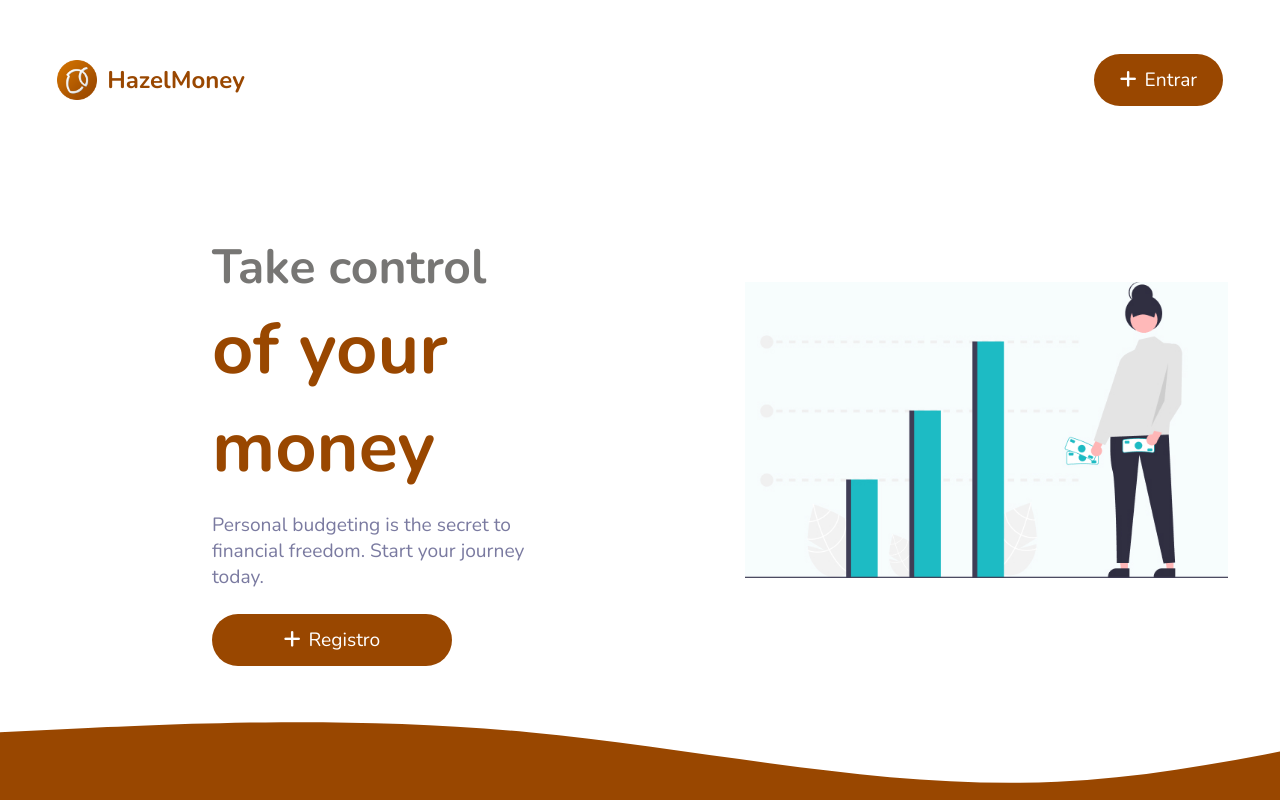
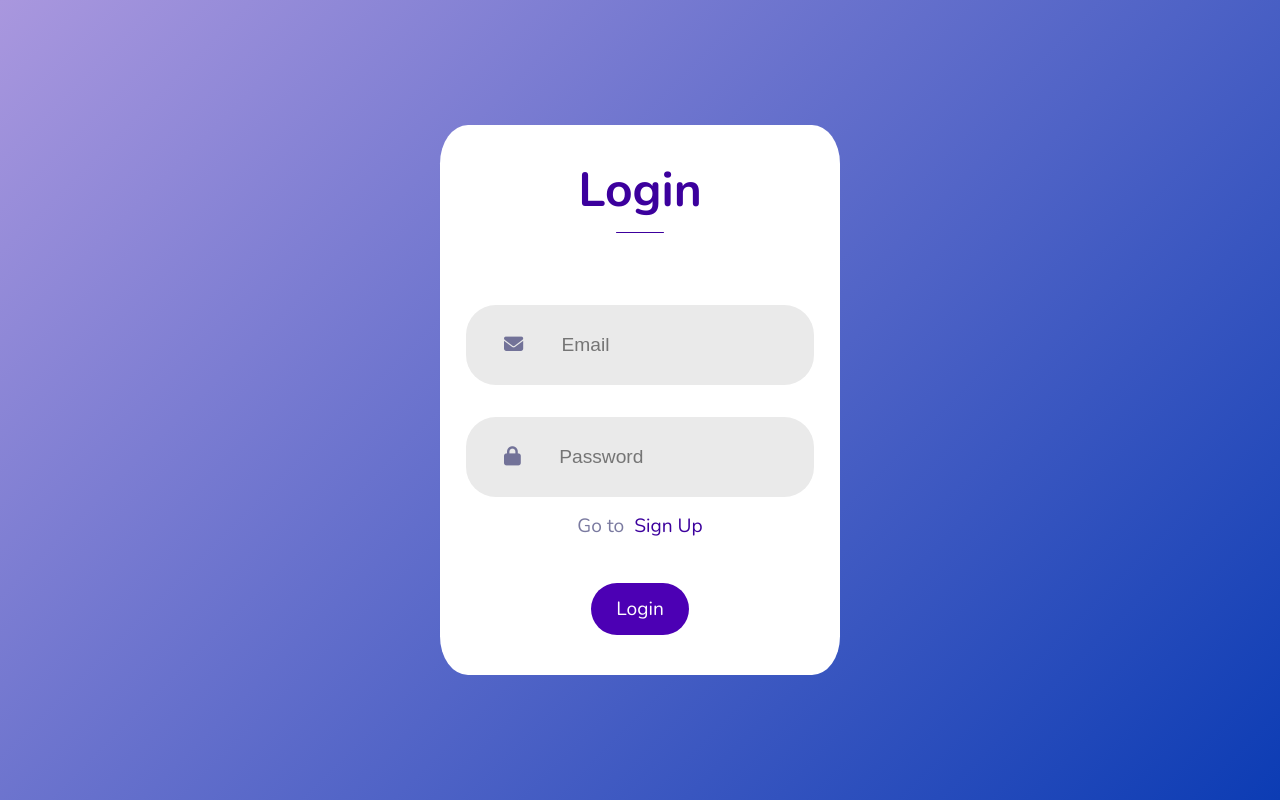
Before and after one commit to Hazel-Money/HazelMoney-Website, a React (Create React App) app: page /login in a window 1280 px wide. Built offline with nearby package versions, Linux system fonts and the light colour scheme.

Commit message:
Routing
Add routes to login

```diff
--- a/package.json
+++ b/package.json
@@ -27,7 +27,7 @@
     "react-dom": "^18.2.0",
     "react-icons": "^4.12.0",
     "react-images-uploading": "^3.1.7",
-    "react-router-dom": "^6.21.3",
+    "react-router-dom": "^6.22.1",
     "react-scripts": "5.0.1",
     "recharts": "^2.10.3",
     "scrollreveal": "^4.0.9",
--- a/src/App.js
+++ b/src/App.js
@@ -18,9 +18,7 @@ import Landing from "./components/Landing/Landing"
 function App() {
 
   const { showLogin} = useGlobalContext();
-
   const [active, setActive] = useState(1);
-
   const cookies = new Cookies();
   if (!cookies.get('jwt')) {
     return <Landing/>
--- a/src/components/Landing/Landing.jsx
+++ b/src/components/Landing/Landing.jsx
@@ -6,18 +6,18 @@ import waveSVG from '../../img/onda.svg';
 import Button from '../Button/Button';
 import { plus } from '../../utils/Icons';
 import { useGlobalContext } from '../../context/globalContext';
-import LoginSignup from "../Login/login";
+import { useNavigate } from "react-router-dom";
 
 function Landing() {
-    const { language, showLogin, setShowLogin } = useGlobalContext();
+    const { language } = useGlobalContext();
+    const navigate = useNavigate();
 
     const handleSignupClick = () => {
-        setShowLogin(true);
+        navigate('/login');
     };
 
     return (
         <LandingStyled>
-            {showLogin && <LoginSignup />}
             <div className="landing">
                 <div className="nav">
                     <div className="icon">
@@ -32,13 +32,12 @@ function Landing() {
                             bRad={"30px"}
                             bg={"#994700"}
                             color={"#fff"}
-                            onClick={handleSignupClick}
                         />
                     </div>
                 </div>
                 <div className="middle-content">
                     <div className="content">
-                        <h2>Take control</h2><h1>of your money</h1>
+                            <h2>{language === 'Portuguese' ? 'Ganha controlo' : 'Take control'}</h2><h1>{language === 'Portuguese' ? 'do teu dinheiro' : 'of your money'}</h1>
                         <p>Personal budgeting is the secret to financial freedom. Start your journey today.</p>
                         <Button
                             name={language === 'Portuguese' ? 'Sign up' : 'Registro'}
@@ -84,7 +83,7 @@ const LandingStyled = styled.div`
             span {
                 font-size: 24px;
                 font-weight: bold;
-                color: 	#994700;
+                color:  #994700;
             }
         }
 
@@ -143,7 +142,6 @@ const LandingStyled = styled.div`
         width: 100%;
         z-index: -1;
     }
-
 `;
 
 export default Landing;
--- a/src/components/Login/login.jsx
+++ b/src/components/Login/login.jsx
@@ -3,6 +3,8 @@ import styled from 'styled-components'
 import { user, emailIcon, pass } from '../../utils/Icons'
 import { useGlobalContext } from '../../context/globalContext'
 import Button from '../Button/Button'
+import { useNavigate } from "react-router-dom";
+
 
 const LoginSignup = () => {
   const { registerUser, loginUser } = useGlobalContext()
@@ -30,6 +32,8 @@ const LoginSignup = () => {
     }
   }
 
+  const navigate = useNavigate();
+
   const handleSubmit = (e) => {
     e.preventDefault()
     if (action === 'Sign Up') {
@@ -40,7 +44,7 @@ const LoginSignup = () => {
         password: ''
       })
     } else {
-      loginUser(loginInputState)
+      loginUser(loginInputState, navigate)
       setLoginInputState({
         email: '',
         password: ''
@@ -126,7 +130,7 @@ const LoginSignupStyled = styled.form`
     padding-top: 4vh;
     padding-bottom: 5vh;
     width: 80vw;
-    max-width: 400px; /* Adjust max-width to your preference */
+    max-width: 400px;
     border-radius: 7%;
   }
 
@@ -157,7 +161,7 @@ const LoginSignupStyled = styled.form`
     display: flex;
     flex-direction: column;
     gap: 4vh;
-    padding: 0 5vw;
+    padding: 0 2vw;
   }
 
   .input {
--- a/src/context/globalContext.js
+++ b/src/context/globalContext.js
@@ -3,6 +3,7 @@ import React, { useContext, useState, useEffect  } from "react";
 import Cookies from "universal-cookie"
 import {jwtDecode} from "jwt-decode"
 import Swal from 'sweetalert2'
+import { useNavigate } from "react-router-dom";
 
 
 const BASE_URL = "http://localhost:80/api";
@@ -45,7 +46,6 @@ export const GlobalProvider = ({children}) => {
     const [language, setLanguage] = useState(localStorage.getItem('environmentLanguage'))
     const [userUsername, setUsername] = useState("")
     const [userEmail, setEmail] = useState("")
-    const [showLogin, setShowLogin] = useState(false);
 
     function formatDate(date) {
         // Get year, month, day, hours, minutes, and seconds from the Date object
@@ -469,7 +469,7 @@ export const GlobalProvider = ({children}) => {
         }
     }
 
-    const loginUser = async (credentials) => {
+    const LoginUser = async (credentials, navigate) => {
         try {
             const response = await axios.post(`${BASE_URL}/login.php`, credentials);
 
@@ -498,7 +498,8 @@ export const GlobalProvider = ({children}) => {
                 setLanguage(language);
                 localStorage.setItem('environmentLanguage', language);
             }
-            window.location.reload(false);
+            navigate('/');
+            //window.location.reload(false);
         } catch (err) {
             Swal.fire({
                 position: "center",
@@ -943,7 +944,7 @@ export const GlobalProvider = ({children}) => {
             uploadProfilePicture,
             getAllTransactions,
             registerUser,
-            loginUser,
+            loginUser: LoginUser,
             logout,
             addCategory,
             setError,
@@ -979,8 +980,6 @@ export const GlobalProvider = ({children}) => {
             setExpenseError,
             getUserInformation,
             changeItemInformation,
-            setShowLogin,
-            showLogin,
             userUsername,
             userEmail,
             expenseError,
--- a/src/index.js
+++ b/src/index.js
@@ -2,7 +2,9 @@ import React from 'react';
 import ReactDOM from 'react-dom/client';
 import App from './App';
 import { GlobalStyle } from './styles/GlobalStyle';
-import { GlobalProvider, useGlobalContext } from './context/globalContext';
+import { GlobalProvider } from './context/globalContext';
+import Login from "./components/Login/login"
+import { BrowserRouter, Routes, Route } from "react-router-dom";
 
 const root = ReactDOM.createRoot(document.getElementById('root'));
 
@@ -10,7 +12,12 @@ root.render(
   <React.StrictMode>
     <GlobalStyle />
       <GlobalProvider>
-        <App />
+        <BrowserRouter>
+          <Routes>
+            <Route path="/" element={<App />} />
+            <Route path="/login" element={<Login />} />
+          </Routes>
+        </BrowserRouter>
       </GlobalProvider>
   </React.StrictMode>
 );
```
Also changed, not shown: 1 other file (tests, documents, lock files or other folders).
